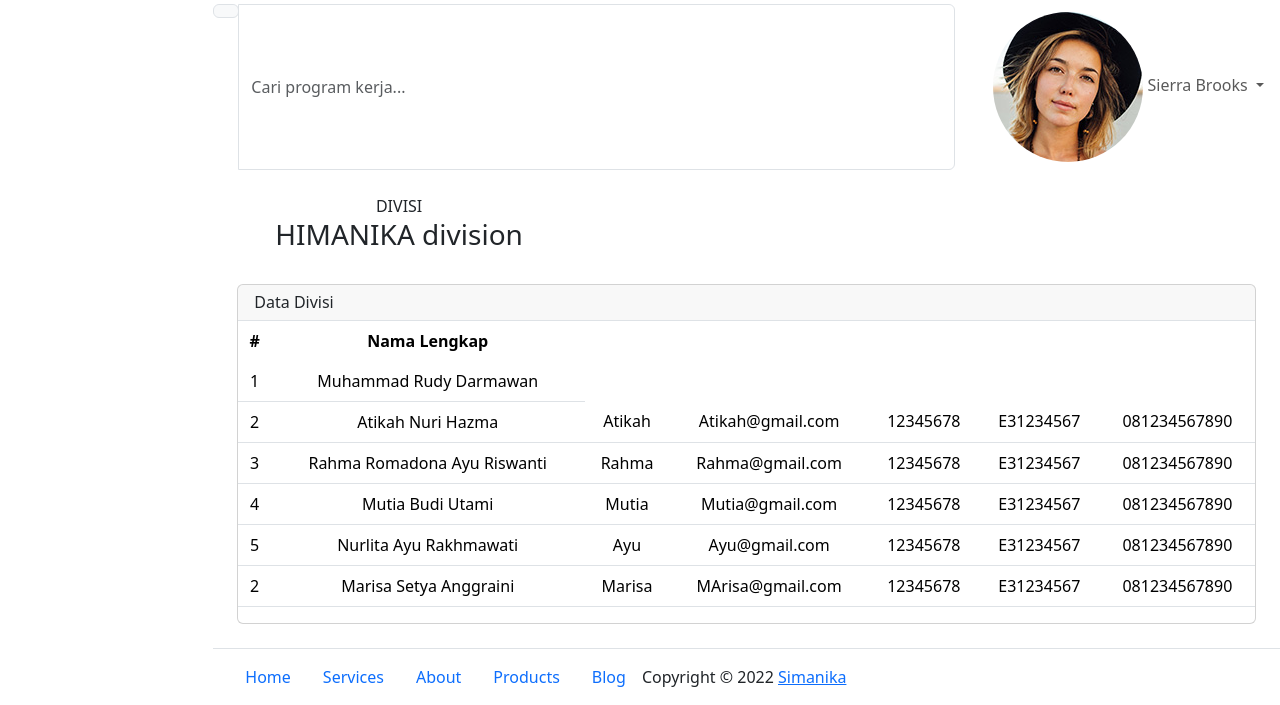
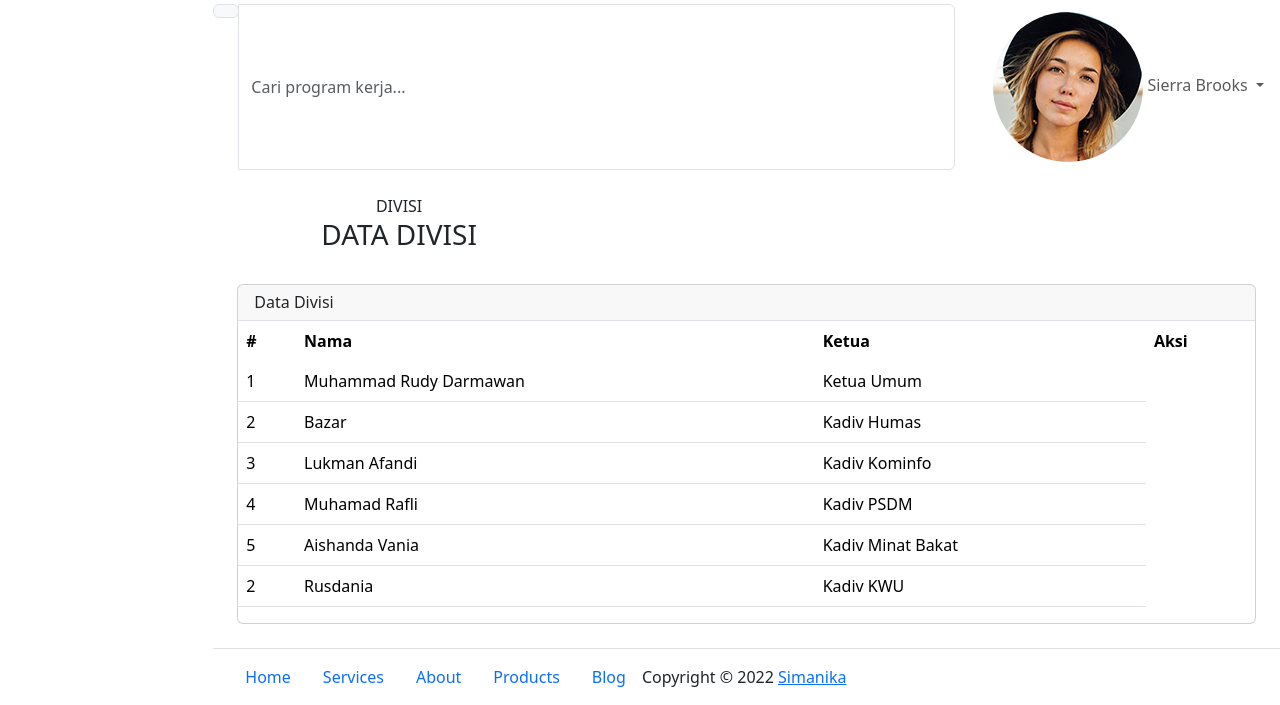
Before and after one commit to you-ink/simanika, a CodeIgniter app: page /database/dashboard/division in a window 1280 px wide. Shown: the part 354-1059 px from the top of the page. Run offline with CodeIgniter, Linux system fonts and the light colour scheme; some libraries are stand-ins or nearby versions.

Commit message:
update division and position

```diff
--- a/application/views/dashboard/division.php
+++ b/application/views/dashboard/division.php
@@ -2,7 +2,7 @@
 	<div class="page-header row no-gutters py-4">
 		<div class="col-12 col-sm-4 text-center text-sm-left mb-0">
 			<span class="text-uppercase page-subtitle">Divisi</span>
-			<h3 class="page-title">HIMANIKA division</h3>
+			<h3 class="page-title">DATA DIVISI</h3>
 		</div>
 	</div>
 	<div class="row">
@@ -11,65 +11,51 @@
                   <div class="card-header border-bottom">
                     <h6 class="m-0">Data Divisi</h6>
                   </div>
-                  <div class="card-body p-0 pb-3 text-center">
+                  <div class="card-body p-0 pb-3">
                     <table class="table mb-0">
                       <thead class="bg-light">
                         <tr>
                           <th scope="col" class="border-0">#</th>
-                          <th scope="col" class="border-0">Nama Lengkap</th>
-                          <th scope="col" class="border-0"></th>
+                          <th scope="col" class="border-0">Nama</th>
+                          <th scope="col" class="border-0">Ketua</th>
+                          <th scope="col" class="border-0">Aksi</th>
                         </tr>
                       </thead>
                       <tbody>
                         <tr>
                           <td>1</td>
                           <td>Muhammad Rudy Darmawan</td>
+                          <td>Ketua Umum</td>
+                        </tr>
+                        <tr>
+                          <td>2</td>
+                          <td>Bazar</td>
+                          <td>Kadiv Humas</td>
+
+                        </tr>
+                        <tr>
+                          <td>3</td>
+                          <td>Lukman Afandi</td>
+                          <td>Kadiv Kominfo</td>
+
+                        </tr>
+                        <tr>
+                          <td>4</td>
+                          <td>Muhamad Rafli </td>
+                          <td>Kadiv PSDM</td>
+
+                        </tr>
+                        <tr>
+                          <td>5</td>
+                          <td>Aishanda Vania</td>
+                          <td>Kadiv Minat Bakat</td>
 
                         </tr>
                         <tr>
                           <td>2</td>
-                          <td>Atikah Nuri Hazma</td>
-                          <td>Atikah</td>
-                          <td>Atikah@gmail.com</td>
-                          <td>12345678</td>
-                          <td>E31234567</td>
-                          <td>081234567890</td>
-                        </tr>
-                        <tr>
-                          <td>3</td>
-                          <td>Rahma Romadona Ayu Riswanti</td>
-                          <td>Rahma</td>
-                          <td>Rahma@gmail.com</td>
-                          <td>12345678</td>
-                          <td>E31234567</td>
-                          <td>081234567890</td>
-                        </tr>
-                        <tr>
-                          <td>4</td>
-                          <td>Mutia Budi Utami</td>
-                          <td>Mutia</td>
-                          <td>Mutia@gmail.com</td>
-                          <td>12345678</td>
-                          <td>E31234567</td>
-                          <td>081234567890</td>
-                        </tr>
-                        <tr>
-                          <td>5</td>
-                          <td>Nurlita Ayu Rakhmawati</td>
-                          <td>Ayu</td>
-                          <td>Ayu@gmail.com</td>
-                          <td>12345678</td>
-                          <td>E31234567</td>
-                          <td>081234567890</td>
-                        </tr>
-                        <tr>
-                          <td>2</td>
-                          <td>Marisa Setya Anggraini</td>
-                          <td>Marisa</td>
-                          <td>MArisa@gmail.com</td>
-                          <td>12345678</td>
-                          <td>E31234567</td>
-                          <td>081234567890</td>
+                          <td>Rusdania</td>
+                          <td>Kadiv KWU</td>
+
                         </tr>
                       </tbody>
                     </table>
```
Also changed, not shown: application/views/dashboard/position.php (+39 -3 lines).
